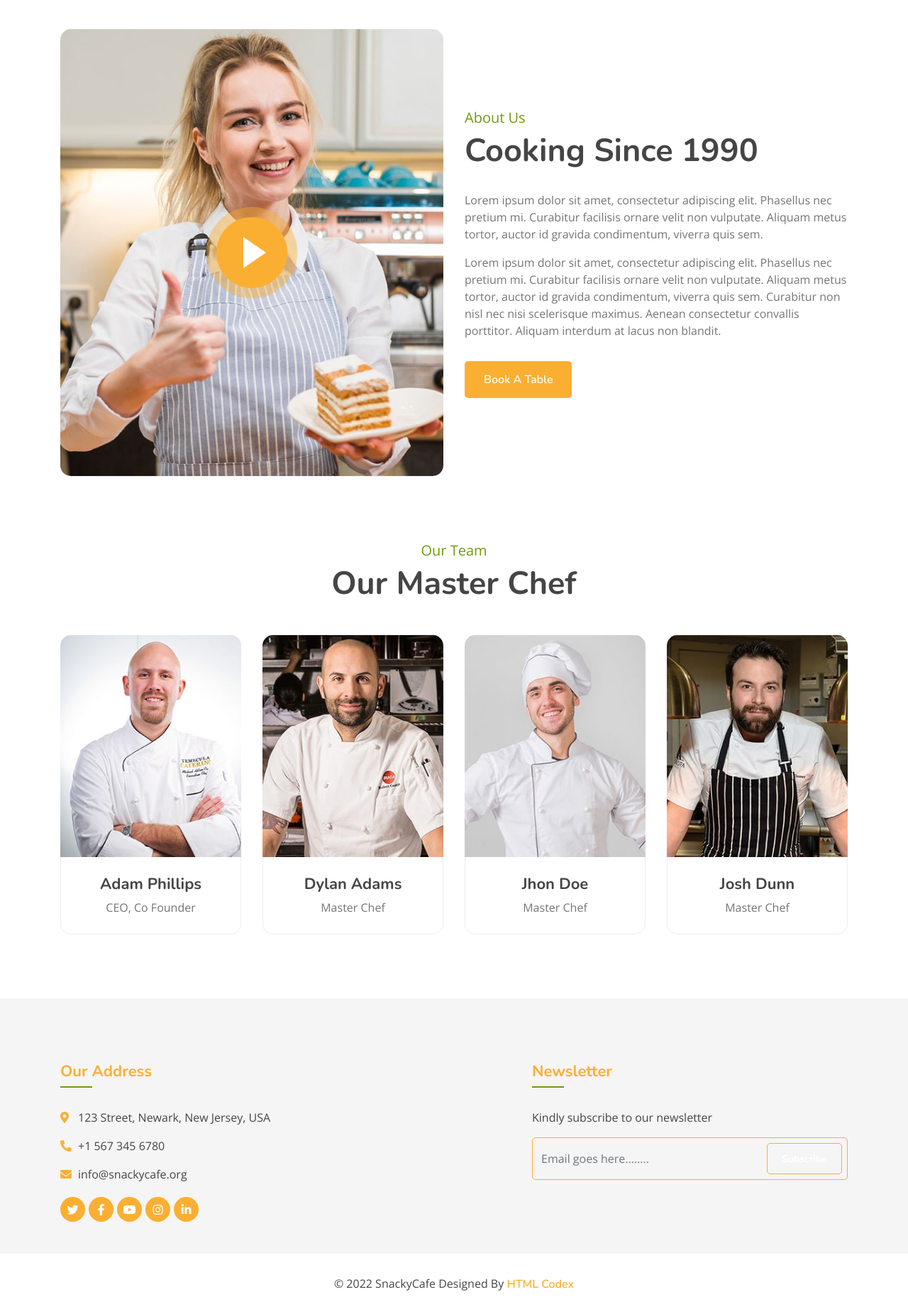
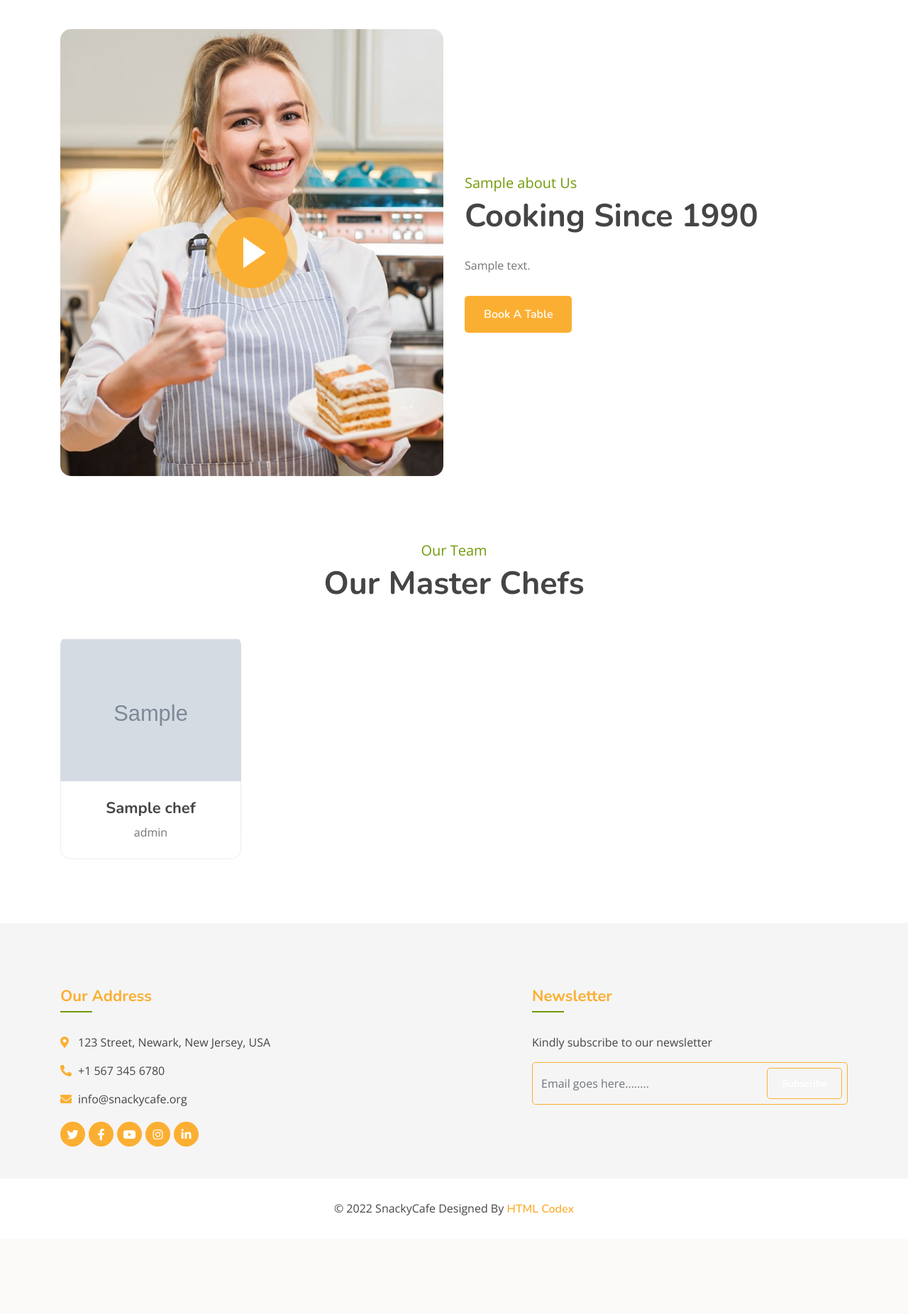
Before and after one commit to ifecog/IRestaurant, a Django app: page /about/ in a window 1280 px wide. Shown: the part 354-2206 px from the top of the page at 71% size. After the commit the page ends 2067 px from the top, so only its background shows below. Run offline with Django 4.2, Linux system fonts and the light colour scheme; tables that the repository leaves empty hold one stand-in row (values such as "Sample post"); grey boxes marked "Sample" are stand-in pictures; some libraries are stand-ins or nearby versions.

Commit message:
about app views.py modification

```diff
--- a/about/views.py
+++ b/about/views.py
@@ -1,14 +1,15 @@
 from django.shortcuts import render
-from .models import Chef
+from .models import Chef, About
 
 # Create your views here.
 
 
 def about(request):
+    abouts = About.objects.all()
     chefs = Chef.objects.all()
-
     context = {
+        'abouts': abouts,
         'chefs': chefs,
     }
 
-    return render(request, 'pages/about.html')
+    return render(request, 'pages/about.html', context)
--- a/template/includes/navbar.html
+++ b/template/includes/navbar.html
@@ -17,7 +17,7 @@
     >
       <div class="navbar-nav ml-auto">
         <a href="{% url 'home' %}" class="nav-item nav-link active">Home</a>
-        <a href="about.html" class="nav-item nav-link">About</a>
+        <a href="{% url 'about' %}" class="nav-item nav-link">About</a>
         <a href="{% url 'menu_list' %}" class="nav-item nav-link">Menu</a>
         <a href="{% url 'booking' %}" class="nav-item nav-link">Booking</a>
         <a href="{% url 'posts' %}" class="nav-item nav-link">Blog</a>
--- a/template/pages/about.html
+++ b/template/pages/about.html
@@ -37,29 +37,18 @@
       </div>
       <div class="col-lg-6">
         <div class="about-content">
+          {% for about in abouts %}
           <div class="section-header">
-            <p>About Us</p>
+            <p>{{about.name}} Us</p>
             <h2>Cooking Since 1990</h2>
           </div>
           <div class="about-text">
-            <p>
-              Lorem ipsum dolor sit amet, consectetur adipiscing elit. Phasellus
-              nec pretium mi. Curabitur facilisis ornare velit non vulputate.
-              Aliquam metus tortor, auctor id gravida condimentum, viverra quis
-              sem.
-            </p>
-            <p>
-              Lorem ipsum dolor sit amet, consectetur adipiscing elit. Phasellus
-              nec pretium mi. Curabitur facilisis ornare velit non vulputate.
-              Aliquam metus tortor, auctor id gravida condimentum, viverra quis
-              sem. Curabitur non nisl nec nisi scelerisque maximus. Aenean
-              consectetur convallis porttitor. Aliquam interdum at lacus non
-              blandit.
-            </p>
+            <p>{{about.body | safe}}</p>
             <a class="btn custom-btn" href="{% url 'booking' %}"
               >Book A Table</a
             >
           </div>
+          {% endfor %}
         </div>
       </div>
     </div>
@@ -108,77 +97,29 @@
   <div class="container">
     <div class="section-header text-center">
       <p>Our Team</p>
-      <h2>Our Master Chef</h2>
+      <h2>Our Master Chefs</h2>
     </div>
     <div class="row">
+      {% for chef in chefs %}
       <div class="col-lg-3 col-md-6">
         <div class="team-item">
           <div class="team-img">
-            <img src="img/team-1.jpg" alt="Image" />
+            <img src="{{chef.image.url}}" alt="Image" />
             <div class="team-social">
-              <a href=""><i class="fab fa-twitter"></i></a>
-              <a href=""><i class="fab fa-facebook-f"></i></a>
-              <a href=""><i class="fab fa-linkedin-in"></i></a>
-              <a href=""><i class="fab fa-instagram"></i></a>
+              <a href="{{chef.twitter_link}}"><i class="fab fa-twitter"></i></a>
+              <a href="{{chef.facebook_link}}"
+                ><i class="fab fa-facebook-f"></i
+              ></a>
+              <a href="{chef.google_link}"><i class="fab fa-google"></i></a>
             </div>
           </div>
           <div class="team-text">
-            <h2>Adam Phillips</h2>
-            <p>CEO, Co Founder</p>
+            <h2>{{chef.name}}</h2>
+            <p>{{chef.role}}</p>
           </div>
         </div>
       </div>
-      <div class="col-lg-3 col-md-6">
-        <div class="team-item">
-          <div class="team-img">
-            <img src="img/team-2.jpg" alt="Image" />
-            <div class="team-social">
-              <a href=""><i class="fab fa-twitter"></i></a>
-              <a href=""><i class="fab fa-facebook-f"></i></a>
-              <a href=""><i class="fab fa-linkedin-in"></i></a>
-              <a href=""><i class="fab fa-instagram"></i></a>
-            </div>
-          </div>
-          <div class="team-text">
-            <h2>Dylan Adams</h2>
-            <p>Master Chef</p>
-          </div>
-        </div>
-      </div>
-      <div class="col-lg-3 col-md-6">
-        <div class="team-item">
-          <div class="team-img">
-            <img src="img/team-3.jpg" alt="Image" />
-            <div class="team-social">
-              <a href=""><i class="fab fa-twitter"></i></a>
-              <a href=""><i class="fab fa-facebook-f"></i></a>
-              <a href=""><i class="fab fa-linkedin-in"></i></a>
-              <a href=""><i class="fab fa-instagram"></i></a>
-            </div>
-          </div>
-          <div class="team-text">
-            <h2>Jhon Doe</h2>
-            <p>Master Chef</p>
-          </div>
-        </div>
-      </div>
-      <div class="col-lg-3 col-md-6">
-        <div class="team-item">
-          <div class="team-img">
-            <img src="img/team-4.jpg" alt="Image" />
-            <div class="team-social">
-              <a href=""><i class="fab fa-twitter"></i></a>
-              <a href=""><i class="fab fa-facebook-f"></i></a>
-              <a href=""><i class="fab fa-linkedin-in"></i></a>
-              <a href=""><i class="fab fa-instagram"></i></a>
-            </div>
-          </div>
-          <div class="team-text">
-            <h2>Josh Dunn</h2>
-            <p>Master Chef</p>
-          </div>
-        </div>
-      </div>
+      {% endfor %}
     </div>
   </div>
 </div>
```
